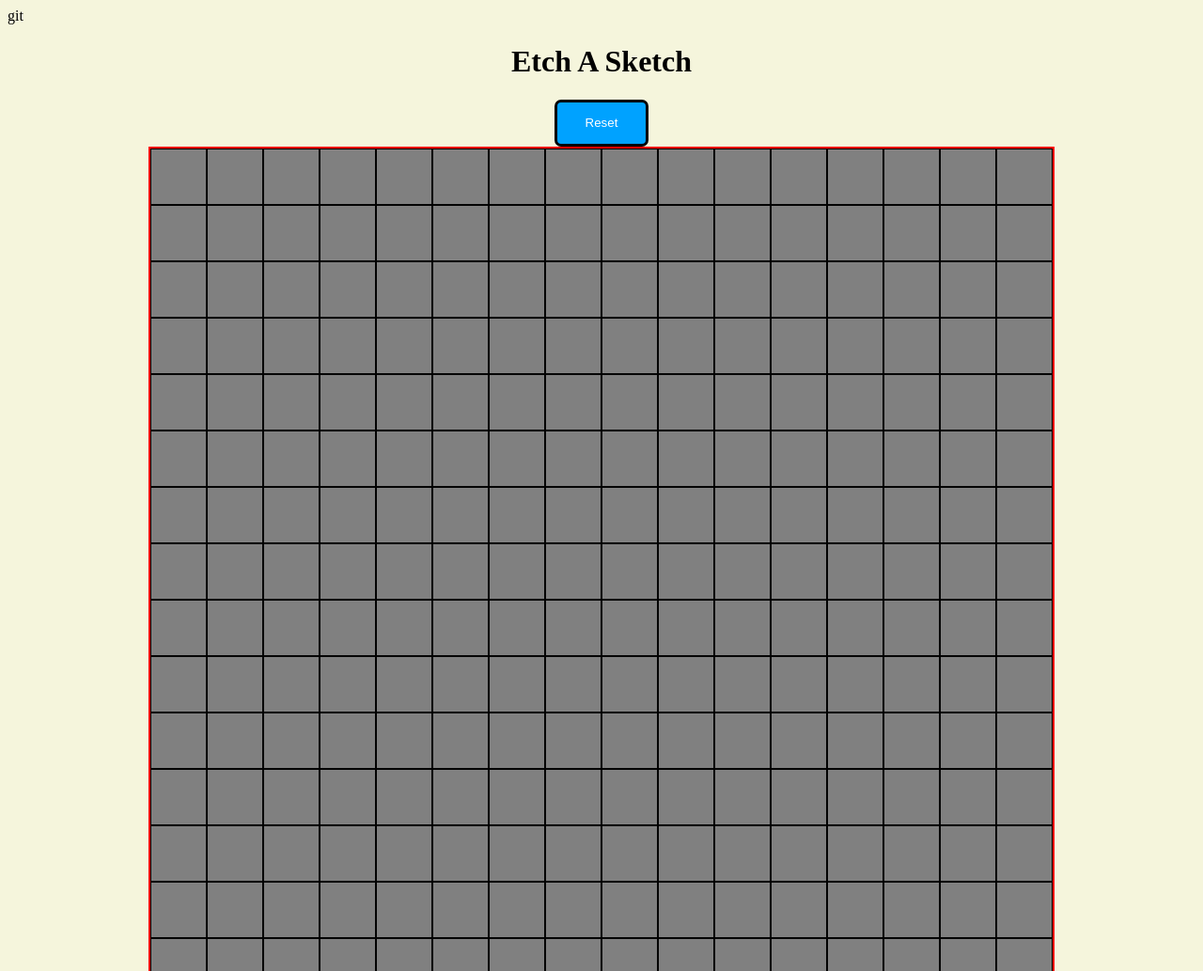
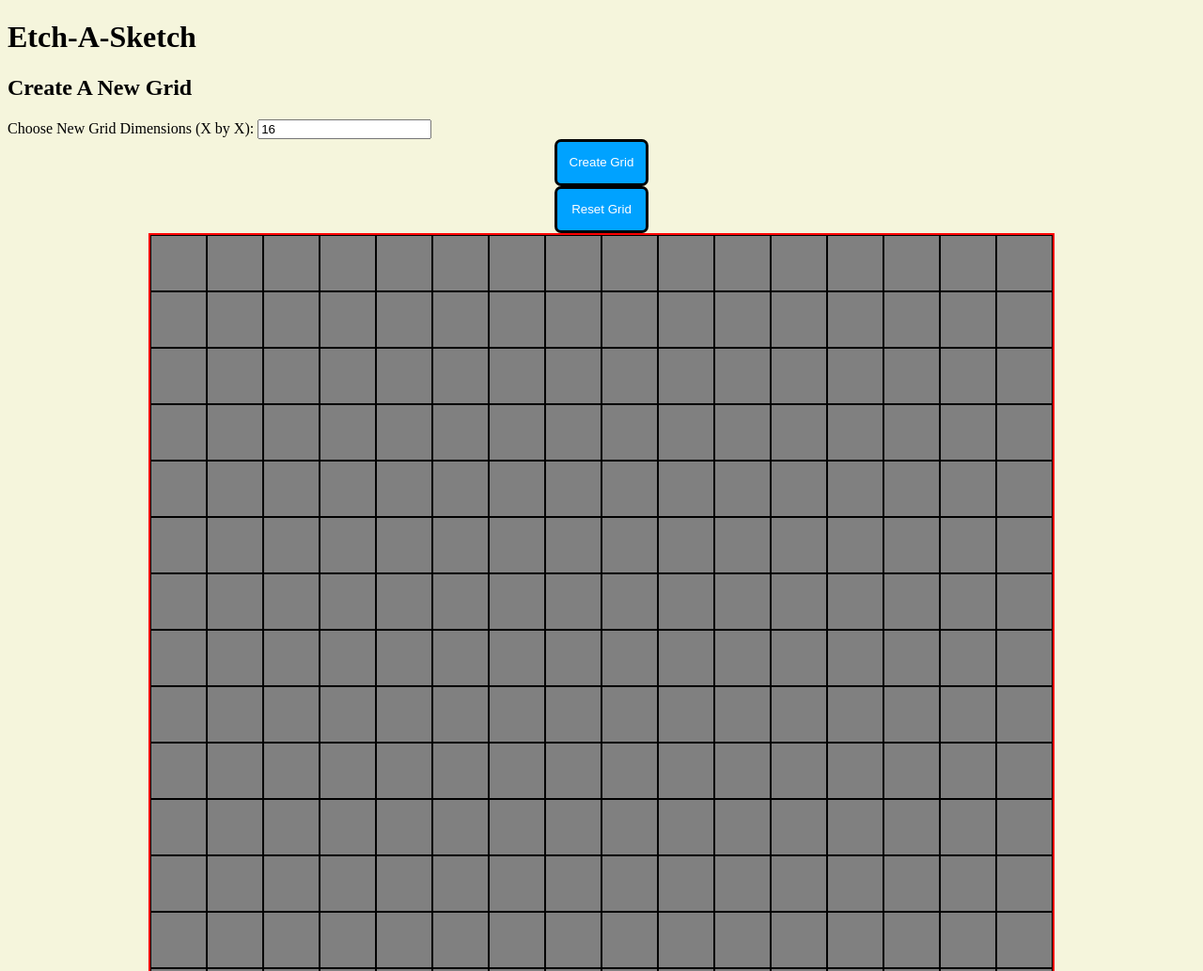
Before and after one commit to ImAMyth/Etch-a-sketch, a plain HTML site: page index.html in a window 1280 px wide. Shown: the top 1033 px of the page at 94% size. Drawn offline with Linux system fonts and the light colour scheme.

Commit message:
Updated HTML and added new Elements

```diff
--- a/index.html
+++ b/index.html
@@ -1,20 +1,33 @@
-git <!DOCTYPE HTML>
+<!DOCTYPE HTML>
 <html>
 
 <head>
-    <link rel = "stylesheet" href="style.css">
+    <link rel="stylesheet" href="style.css">
     <title>Etch-A-Sketch</title>
 </head>
 
 <body>
-    <div id="initial-container">
-    <h1>Etch A Sketch</h1>
-    <button>Reset</button>
-    </div>
-    <div id="container">
+    <header>
+        <h1>Etch-A-Sketch</h1>
+    </header>
+
+    <div id="content">
+        <div class="input-section">
+            <div class="input-header">
+                <h2>Create A New Grid</h2>
+            </div>
+            <label>
+                Choose New Grid Dimensions (X by X):
+                <input class="number" type="select" value="16">
+            </label>
+            <button class="create">Create Grid</button>
+            <button class="reset">Reset Grid</button>
+        </div>
+        <div id="container">
+        </div>
 
     </div>
-    <script src = script.js></script>
+    <script src=script.js></script>
 </body>
 
 </html>
```
